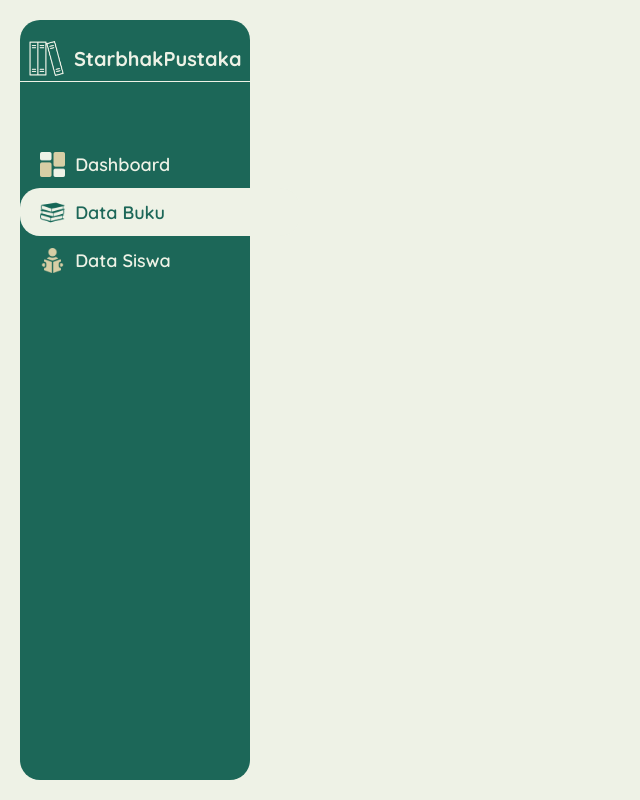
After one commit to sheylaulya/StarbhakPustaka, a PHP site: page /tambah_buku.html in a window 1280 px wide. The commit adds this page. Shown: the whole page, without its empty margins (0-640 px from the left). Run offline with PHP 8.4, Linux system fonts and the light colour scheme.

Commit message:
(dashboard,tambahbuku)

```diff
--- a/data_buku.php
+++ b/data_buku.php
@@ -47,7 +47,7 @@ include 'koneksi.php'
         <div class="row-1">
             <div class="row-1box">
                 <h3>Data Buku</h3>
-                <a href="tambahbuku.php">Tambah Buku</a>
+                <a href="tambah_buku.html">Tambah Buku</a>
             </div>
             <div class="row-1head">
                 <div class="searchbar">
--- a/style.css
+++ b/style.css
@@ -426,21 +426,6 @@ body{
 
 /* data_buku */
 
-#index nav {
-    width: 20vw;
-    height: 95vh;
-    background-color: var(--color3);
-    position: relative;
-    top: 20px;
-    left: 20px;
-    border-radius: 20px;
-    display: flex;
-    flex-direction: column;
-    align-items: center;
-    box-sizing: border-box;
-}
-
-
 #databuku nav {
     width: 18vw;
     height: 95vh;
@@ -699,3 +684,134 @@ body{
 #databuku th:nth-child(2){
     width: 230px;
 }
+
+/* tambahbuku */
+
+
+#tambahbuku nav {
+    width: 18vw;
+    height: 95vh;
+    background-color: var(--color3);
+    position: relative;
+    top: 20px;
+    left: 20px;
+    border-radius: 20px;
+    display: flex;
+    flex-direction: column;
+    align-items: center;
+    box-sizing: border-box;
+}
+
+#tambahbuku .logo {
+    width: 18vw;
+    height: 5.5vh;
+    display: flex;
+    flex-direction: column;
+    justify-content: center;
+    align-items: center;
+    position: relative;
+    top: 16px;
+}
+#tambahbuku .logo-text {
+    display: flex;
+    justify-content: center;
+    align-items: center;
+}
+#tambahbuku .logo img{
+    width: 35px;
+    padding-right: 10px;
+}
+#tambahbuku .logo h3{
+    color: #EEF2E6;
+    font-size: 20px;
+}
+#tambahbuku .logo .garis {
+    width: 245px;
+    height: 1px;
+    background-color: #EEF2E6;
+    margin-top: -40px;
+    margin-left: 15px;
+    position: absolute;
+    top: 85px;
+}
+
+#tambahbuku .menubar {
+    height: 30vh;
+    width: 200px;
+    position: relative;
+    top: 10%;
+    left: 25px;
+}
+
+#tambahbuku .dashboard {
+    height: 48px;
+    width: 260px;
+    display: flex;
+    justify-content: start;
+    align-items: center;
+    border-radius: 20px;
+    padding-left: 20px;
+    position: relative;
+    left: -40px;
+}
+
+#tambahbuku .dashboard img {
+    width: 25px;
+    padding-right: 10px;
+}
+
+#tambahbuku .dashboard a {
+    font-size: 18px;
+    text-decoration: none;
+    color: #EEF2E6;
+    font-weight: 600;
+}
+
+#tambahbuku .data-buku {
+    height: 48px;
+    width: 260px;
+    display: flex;
+    background-color: #EEF2E6;
+    justify-content: start;
+    align-items: center;
+    border-radius: 20px;
+    padding-left: 20px;
+    position: relative;
+    left: -40px;
+}
+
+#tambahbuku .data-buku img {
+    width: 25px;
+    padding-right: 10px;
+}
+
+#tambahbuku .data-buku a {
+    font-size: 18px;
+    text-decoration: none;
+    color: #1C6758;
+    font-weight: 600;
+}
+
+#tambahbuku .data-peminjam {
+    height: 48px;
+    width: 250px;
+    display: flex;
+    justify-content: start;
+    align-items: center;
+    border-radius: 20px;
+    padding-left: 20px;
+    position: relative;
+    left: -40px;
+}
+
+#tambahbuku .data-peminjam img {
+    width: 25px;
+    padding-right: 10px;
+}
+
+#tambahbuku .data-peminjam a {
+    font-size: 18px;
+    text-decoration: none;
+    color: #EEF2E6;
+    font-weight: 600;
+}
--- /dev/null
+++ b/tambah_buku.html
@@ -0,0 +1,44 @@
+<!DOCTYPE html>
+<html lang="en">
+
+<head>
+    <meta charset="UTF-8">
+    <meta http-equiv="X-UA-Compatible" content="IE=edge">
+    <meta name="viewport" content="width=device-width, initial-scale=1.0">
+    <title>StarbhakPustaka</title>
+    <link rel="stylesheet" href="style.css">
+    <link href="https://fonts.googleapis.com/css2?family=Quicksand:wght@300;400;500;600;700&display=swap"
+        rel="stylesheet">
+
+</head>
+
+<body>
+    <div id="tambahbuku" class="container">
+        <nav>
+            <div class="logo">
+                <div class="logo-text">
+                    <img src="asset/books.png" alt="logo">
+                    <h3>StarbhakPustaka</h3>
+                </div>
+                <div class="garis"></div>
+            </div>
+
+            <div class="menubar">
+                <div class="dashboard">
+                    <img src="asset/dashboard (1).png" alt="dashboard">
+                    <a href="index.php">Dashboard</a>
+                </div>
+                <div class="data-buku">
+                    <img src="asset/books-stack-of-three.png" alt="data-buku">
+                    <a href="data_buku.php">Data Buku</a>
+                </div>
+                <div class="data-peminjam">
+                    <img src="asset/reading-book.png" alt="data-peminjam">
+                    <a href="data-peminjam.php">Data Siswa</a>
+                </div>
+            </div>
+        </nav>
+
+
+    </div>
+</body>
```
Also changed, not shown: asset/edit (1).png (added), asset/tambah.png (added).
